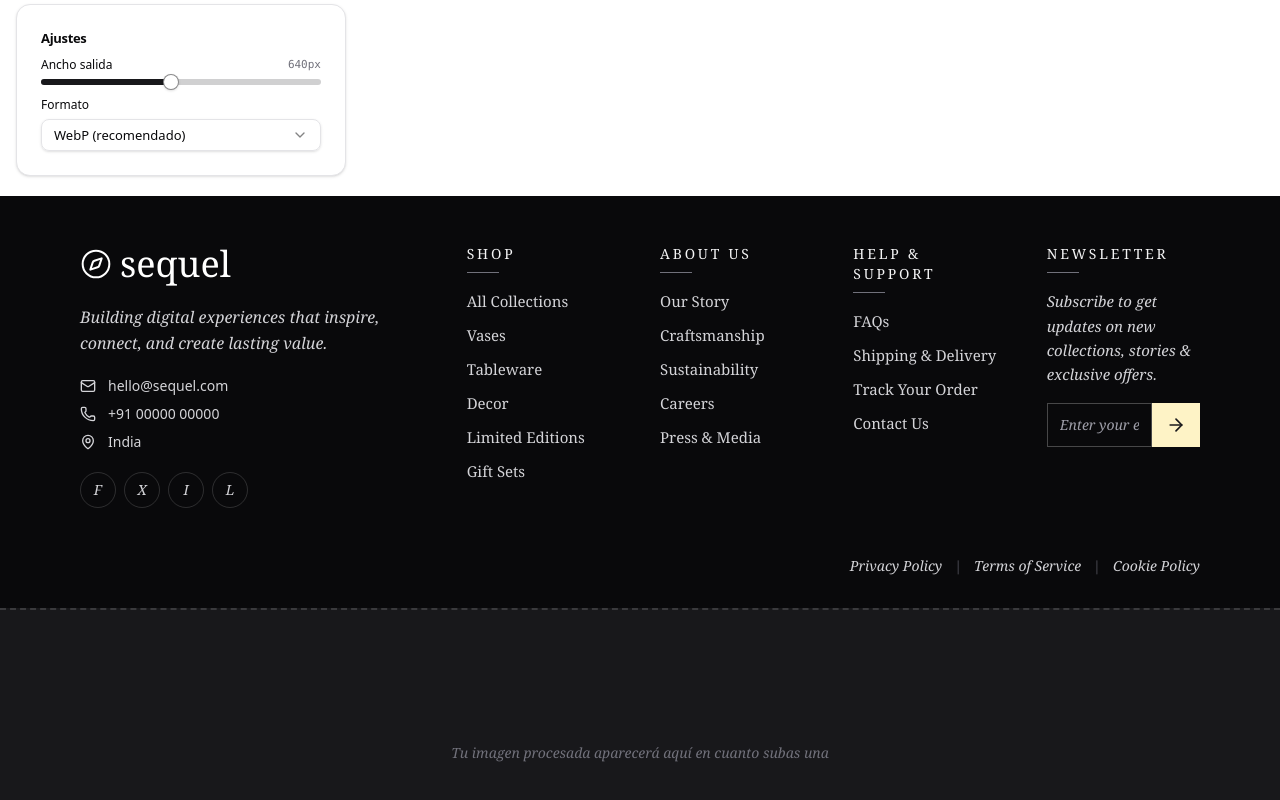
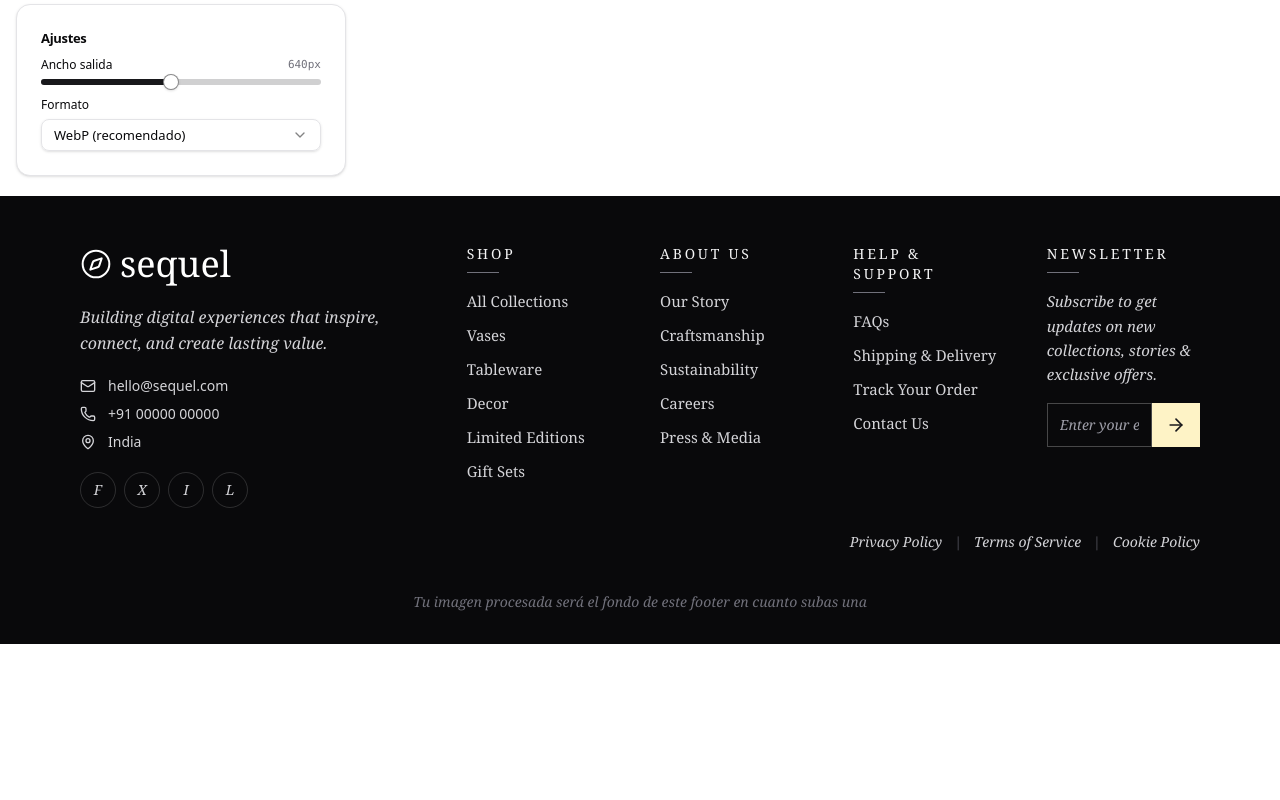
Before and after one commit to mentamarindos/footer-forge, a React (Vite) app: page / in a window 1280 px wide. Shown: the part 544-1344 px from the top of the page. After the commit the page ends 1188 px from the top, so only its background shows below. Built offline with nearby package versions, Linux system fonts and the light colour scheme.

Commit message:
Preview en un solo plano: imagen como fondo del footer con velo degradado

```diff
--- a/src/components/footer-preview.tsx
+++ b/src/components/footer-preview.tsx
@@ -41,8 +41,22 @@ function ColumnHeading({ children }: { children: string }) {
  */
 export function FooterPreview({ result }: Props) {
   return (
-    <footer className="w-full bg-zinc-950 text-zinc-300">
-      <div className="mx-auto grid w-full max-w-6xl gap-10 px-4 py-12 sm:grid-cols-2 lg:grid-cols-12">
+    <footer className="relative w-full overflow-hidden bg-zinc-950 text-zinc-300">
+      {/* la imagen procesada es EL fondo del footer: mismo plano que el texto */}
+      {result && (
+        <>
+          <img
+            src={result.url}
+            alt=""
+            aria-hidden
+            className="absolute inset-0 h-full w-full object-cover"
+          />
+          {/* velo: sólido arriba para legibilidad, se abre abajo como en la referencia */}
+          <div className="absolute inset-0 bg-gradient-to-b from-zinc-950 via-zinc-950/85 to-zinc-950/35" />
+        </>
+      )}
+
+      <div className="relative mx-auto grid w-full max-w-6xl gap-10 px-4 pb-6 pt-12 sm:grid-cols-2 lg:grid-cols-12">
         {/* marca + contacto */}
         <div className="grid content-start gap-5 sm:col-span-2 lg:col-span-4">
           <div className="flex items-center gap-2 text-white">
@@ -123,7 +137,7 @@ export function FooterPreview({ result }: Props) {
       </div>
 
       {/* fila legal */}
-      <div className="mx-auto flex w-full max-w-6xl flex-wrap items-center justify-center gap-x-3 gap-y-1 px-4 pb-8 font-serif text-sm italic sm:justify-end">
+      <div className="relative mx-auto flex w-full max-w-6xl flex-wrap items-center justify-center gap-x-3 gap-y-1 px-4 pb-10 font-serif text-sm italic sm:justify-end">
         <a href="#" className="hover:text-white hover:underline">Privacy Policy</a>
         <span className="text-zinc-600">|</span>
         <a href="#" className="hover:text-white hover:underline">Terms of Service</a>
@@ -131,27 +145,16 @@ export function FooterPreview({ result }: Props) {
         <a href="#" className="hover:text-white hover:underline">Cookie Policy</a>
       </div>
 
-      {/* tira de imagen procesada, inferior a ancho completo */}
-      <div className="relative h-52 w-full overflow-hidden bg-zinc-900 sm:h-72">
-        {result ? (
-          <img
-            src={result.url}
-            alt={`Footer estilo ${result.style.name}`}
-            className="h-full w-full object-cover"
-          />
-        ) : (
-          <div className="flex h-full w-full items-center justify-center border-t-2 border-dashed border-white/15">
-            <p className="px-4 text-center font-serif text-sm italic text-zinc-500">
-              Tu imagen procesada aparecerá aquí en cuanto subas una
-            </p>
-          </div>
-        )}
-        {result && (
-          <p className="absolute bottom-2 left-3 rounded bg-black/60 px-2 py-0.5 font-mono text-[11px] text-zinc-200">
-            {result.style.name} · {result.width}×{result.height} · {formatBytes(result.size)}
-          </p>
-        )}
-      </div>
+      {/* chapita con datos del procesado */}
+      {result ? (
+        <p className="absolute bottom-2 right-3 rounded bg-black/60 px-2 py-0.5 font-mono text-[11px] text-zinc-200">
+          {result.style.name} · {result.width}×{result.height} · {formatBytes(result.size)}
+        </p>
+      ) : (
+        <p className="relative mx-auto w-full max-w-6xl px-4 pb-8 text-center font-serif text-sm italic text-zinc-500">
+          Tu imagen procesada será el fondo de este footer en cuanto subas una
+        </p>
+      )}
     </footer>
   );
 }
```
